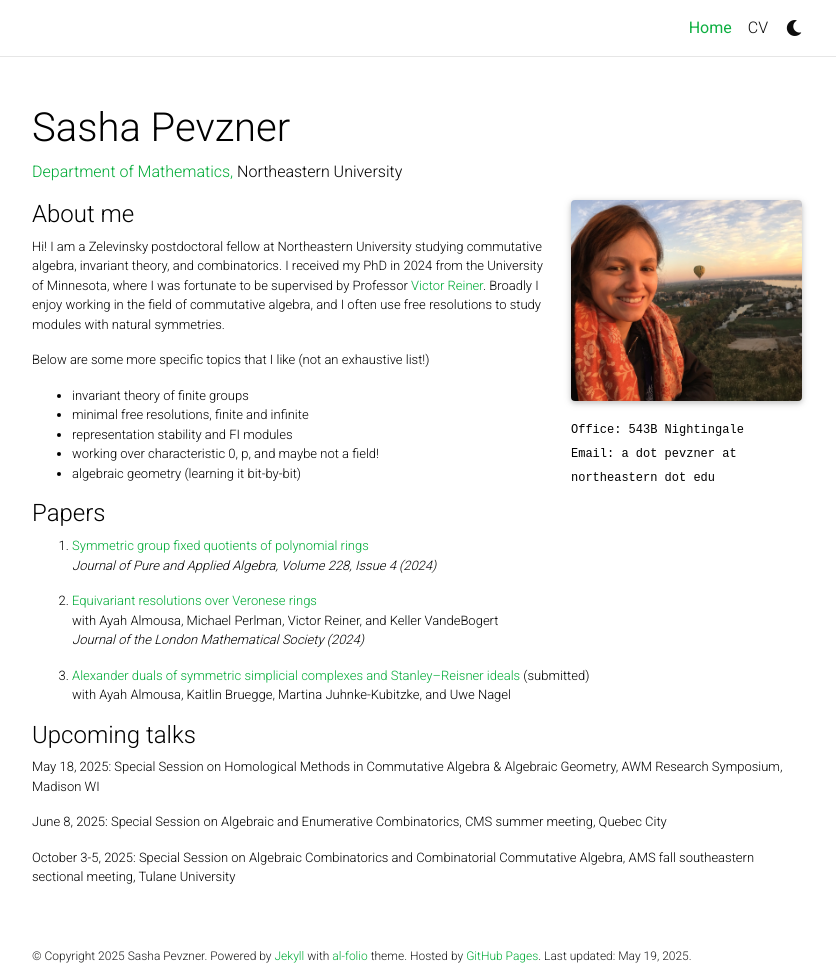
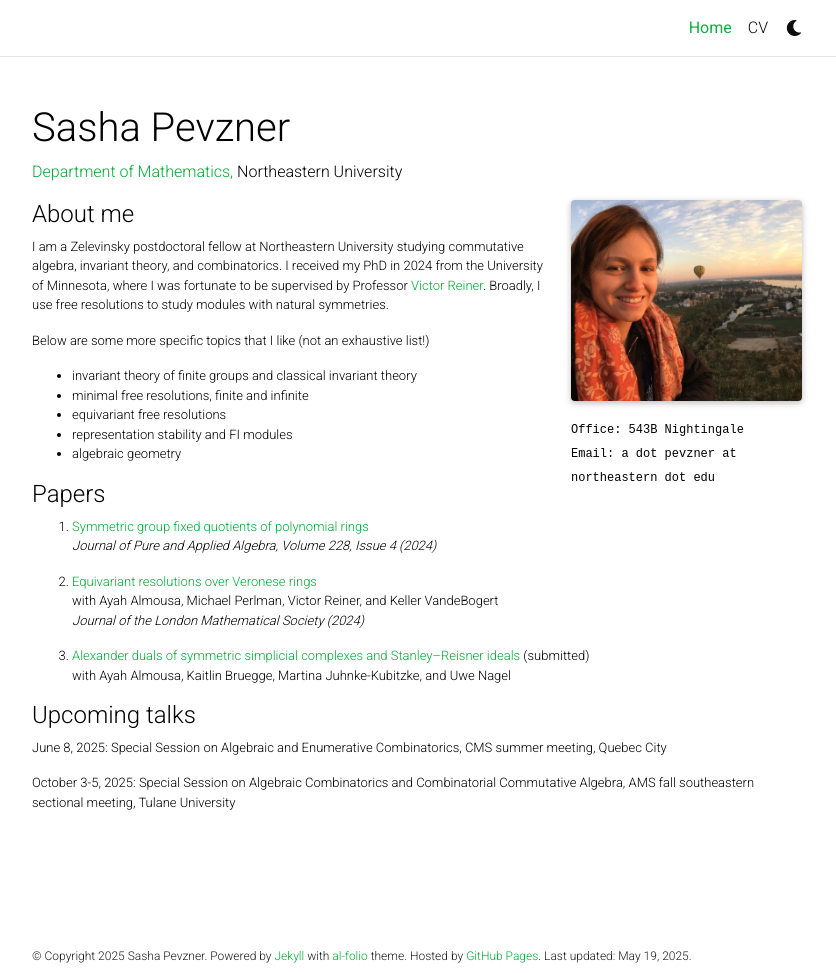
Before and after one commit to sashapevzner/sashapevzner.github.io, a Jekyll site: the page built from _pages/about.md, in a window 1280 px wide and 973 px high. Shown: the whole window, without its empty margins (223-1059 px from the left). Built offline with Jekyll 4.4.1, drawn with Linux system fonts in a browser that asks for light colours; full-size pictures stand in for the smaller copies a plugin makes; comment, search, counter and statistics services are not loaded; a style sheet for code colours, icons or effects is not loaded.

Commit message:
update about.md

```diff
--- a/_pages/about.md
+++ b/_pages/about.md
@@ -19,14 +19,14 @@
 
 #### About me
 
-Hi! I am a Zelevinsky postdoctoral fellow at Northeastern University studying commutative algebra, invariant theory, and combinatorics. I received my PhD in 2024 from the University of Minnesota, where I was fortunate to be supervised by Professor [Victor Reiner](https://www-users.cse.umn.edu/~reiner/). Broadly I enjoy working in the field of commutative algebra, and I often use free resolutions to study modules with natural symmetries.
+I am a Zelevinsky postdoctoral fellow at Northeastern University studying commutative algebra, invariant theory, and combinatorics. I received my PhD in 2024 from the University of Minnesota, where I was fortunate to be supervised by Professor [Victor Reiner](https://www-users.cse.umn.edu/~reiner/). Broadly, I use free resolutions to study modules with natural symmetries.
 
 Below are some more specific topics that I like (not an exhaustive list!)
-  * invariant theory of finite groups
+  * invariant theory of finite groups and classical invariant theory
   * minimal free resolutions, finite and infinite
+  * equivariant free resolutions
   * representation stability and FI modules
-  * working over characteristic 0, p, and maybe not a field!
-  * algebraic geometry (learning it bit-by-bit)
+  * algebraic geometry
 
 #### Papers
 
@@ -42,8 +42,6 @@
 
 #### Upcoming talks
 
-May 18, 2025: Special Session on Homological Methods in Commutative Algebra & Algebraic Geometry, AWM Research Symposium, Madison WI
-
 June 8, 2025: Special Session on Algebraic and Enumerative Combinatorics, CMS summer meeting, Quebec City
 
 October 3-5, 2025: Special Session on Algebraic Combinatorics and Combinatorial Commutative Algebra, AMS fall southeastern sectional meeting, Tulane University
```
